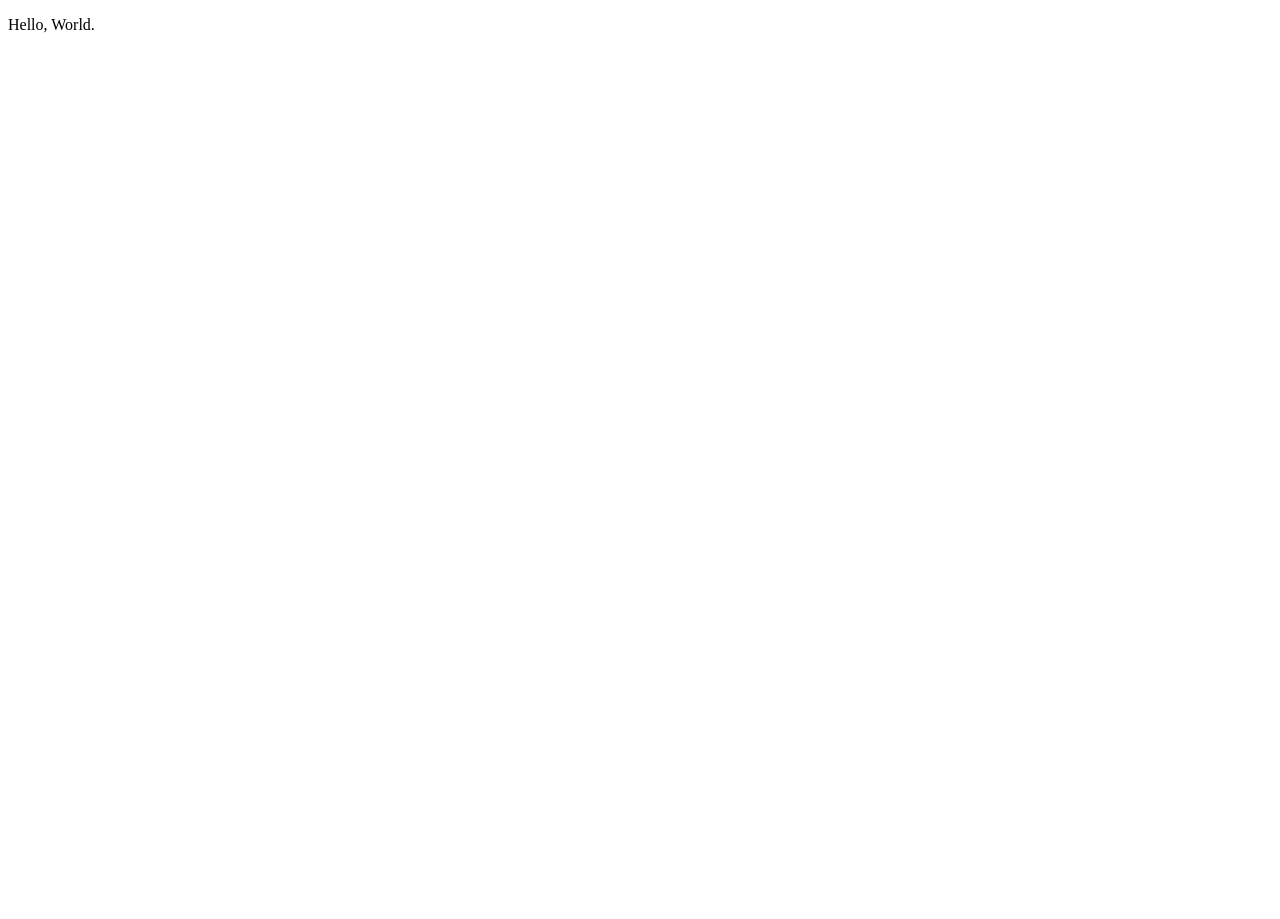
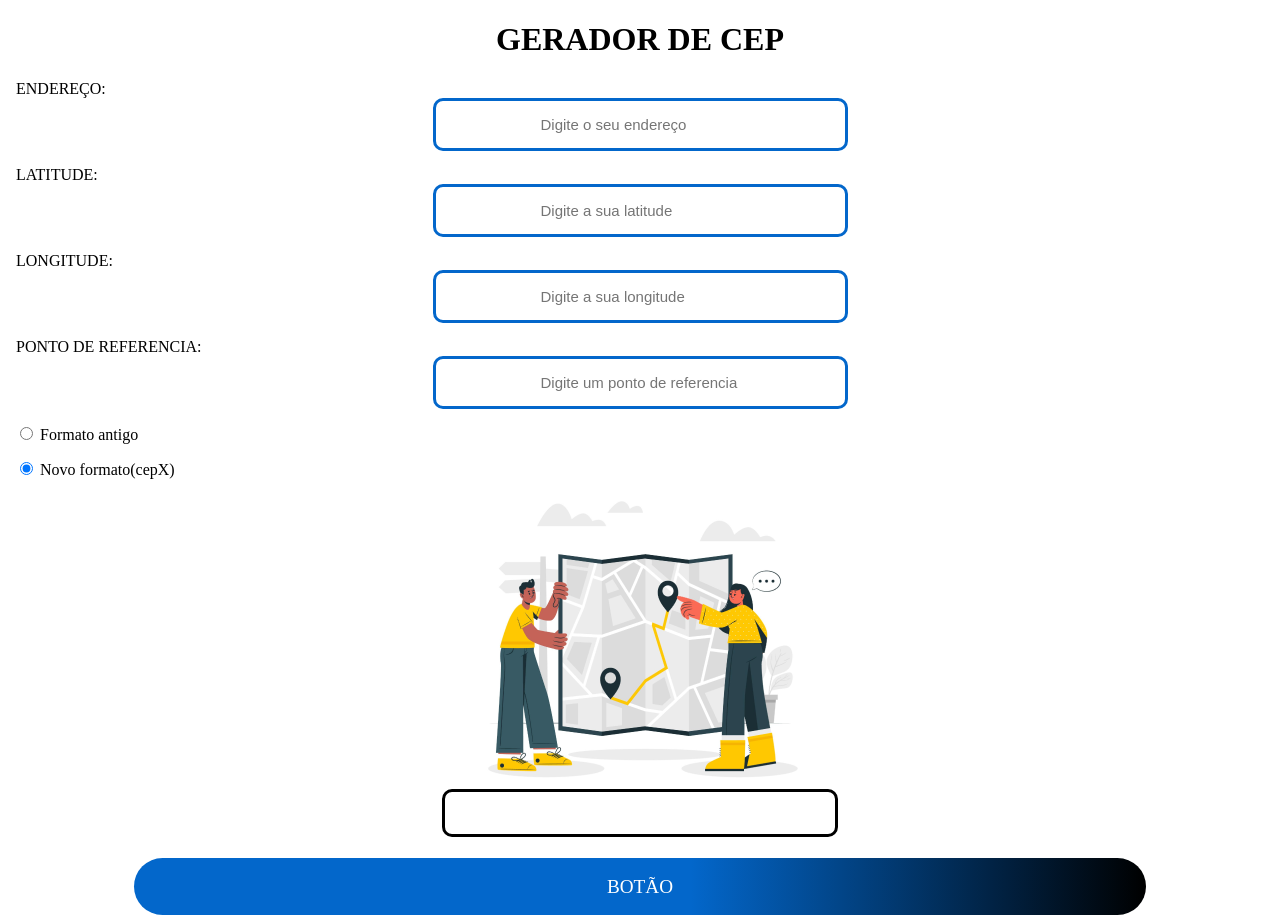
Before and after one commit to ProjetoCEP/prototipo, a Flask app: page / in a window 1280 px wide. Before the commit the page is almost empty. Before the commit the page ends 33 px from the top, so only its background shows below. Run offline with Flask 3, Linux system fonts and the light colour scheme; some libraries are stand-ins or nearby versions.

Commit message:
feat: home do html e css sem js

```diff
--- a/templates/home.html
+++ b/templates/home.html
@@ -6,10 +6,49 @@
     <meta name="description" content="">
     <meta name="theme-color" content="#000000">
     <title>Hackathon</title>
+    <link rel="stylesheet" href="main.css">
+
+    <script src="./node_modules/preline/dist/preline.js"></script>
 </head>
 <body>
 
-    <p>{{ textFromBackend }}</p>
+    <p class="text_from_backend">{{ textFromBackend }}</p>
+<header>
+    <h1>gerador de cep</h1>
+</header>
+
+<section class="inputs_home">
+    <p class="text_up_input">Endereço:</p>
+    <input type="text" name="Endereço" id="endereco" placeholder="Digite o seu endereço">
+    <p class="text_up_input">Latitude:</p>
+    <input type="text" name="Latitude" id="lat" placeholder="Digite a sua latitude">
+    <p class="text_up_input">Longitude:</p>
+    <input type="text" name="Longitude" id="long" placeholder="Digite a sua longitude">
+    <p class="text_up_input">Ponto de referencia:</p>
+    <input type="text" name="Ponto de referencia" id="p_ref" placeholder="Digite um ponto de referencia">
+</section>
+
+
+<div class="flex">
+    <input type="radio" name="hs-default-radio">
+    <label for="hs-default-radio">Formato antigo</label>
+  </div>
+
+  <div class="flex">
+    <input type="radio" name="hs-default-radio" checked>
+    <label for="hs-checked-radio">Novo formato(cepX)</label>
+  </div>
+
+
+<article>
+    <img class="imagem_home" src="/templates/images/map1.png" alt="">
+    <input class="input_result" type="text"><br>
+    <a href="#" class="button" title="Botão">Botão</a>
+</article>
+
+
+
+
 
 </body>
 </html>
--- /dev/null
+++ b/templates/main.css
@@ -0,0 +1,54 @@
+body{
+    margin:0;
+}
+.text_from_backend{
+    display: none;
+}
+h1{
+    text-align: center;
+    text-transform: uppercase;
+}
+
+.inputs_home input{
+    display: flex;
+    margin: auto;
+    margin-bottom: 1em;
+    padding: 1em 7em;
+    border: solid 3px;
+    border-radius: 10px;
+    border-color: #0367CB;
+    font-size: 15px;
+}
+.button {
+    display: grid;
+    background-image: linear-gradient(to right,#0367CB 55% , black );
+    text-align: center;
+    padding: 0.9em;
+    margin:0.2em 7em;
+    border-radius: 30px;
+    font-size: 1.2em;
+    text-decoration: none;
+    color: white;
+    text-transform: uppercase;
+  }
+.imagem_home{
+    display: block;
+    text-align: center;
+    margin: auto;
+}
+.input_result{
+    display: flex;
+    border: solid 3px;
+    padding: 1em 8em;
+    border-radius: 10px;
+    margin: auto;
+}
+.text_up_input{
+    text-transform: uppercase;
+    padding-left: 1em;
+    margin: 0;
+
+}
+.flex{
+    margin: 15px;
+}
```
Also changed, not shown: templates/images/map1.png (added).
